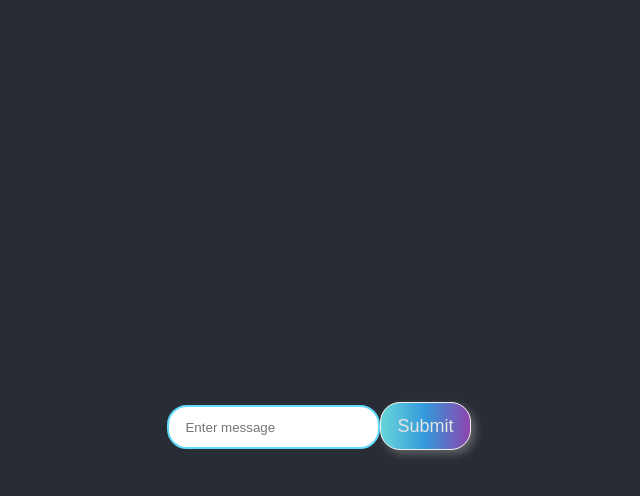
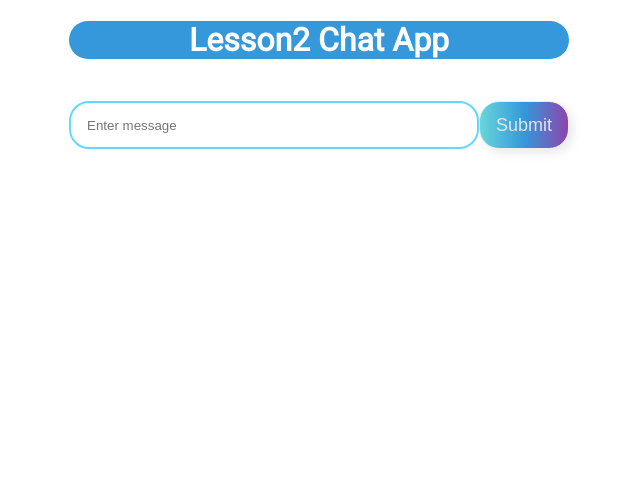
Before and after one commit to marxt2016/React, a React (Create React App) app: page / in a window 1280 px wide. Shown: the top 496 px of the page, without its empty margins (321-961 px from the left). Built offline with nearby package versions, Linux system fonts and the light colour scheme.

Commit message:
added styles

```diff
--- a/src/App.css
+++ b/src/App.css
@@ -4,14 +4,30 @@
   box-sizing: border-box;
 }
 .App {
-  text-align: center;
+  /* text-align: center; */
   font-family: "Roboto", sans-serif;
+  display: flex;
+  flex-direction: column;
+  justify-content: space-between;
+  height: 100vh;
 }
 
+.App-header {
+  background-color: #3498db;
+  overflow: visible;
+  width: 100%;
+  max-width: 500px;
+  text-align: center;
+  color: white;
+  border-radius: 20px;
+  margin: 0 auto;
+}
 .Message {
   border: 2px solid #61dafb;
   padding: 0.8rem 1rem;
   border-radius: 20px;
+  flex-grow: 1;
+  outline: none;
 }
 .Message-button {
   border: 1px solid #eee;
@@ -25,37 +41,33 @@
   font-size: large;
 }
 
-.App-logo {
-  height: 40vmin;
-  pointer-events: none;
+.Messages-list {
+  padding: 10px 0;
+  max-width: 500px;
+  width: 100%;
+  margin: 0 auto;
+  list-style: none;
+  padding-left: 0;
+  flex-grow: 1;
+  overflow: auto;
 }
 
-@media (prefers-reduced-motion: no-preference) {
-  .App-logo {
-    animation: App-logo-spin infinite 20s linear;
-  }
+.Messages-content > .text {
+  padding: 10px;
+  max-width: 400px;
+  margin: 0;
+  border-radius: 12px;
+  display: inline-block;
+}
+.Messages-content.person {
+  flex-direction: row-reverse;
+  text-align: right;
 }
 
-.App-header {
-  background-color: #282c34;
-  min-height: 100vh;
+form {
   display: flex;
-  flex-direction: column;
-  align-items: center;
-  justify-content: center;
-  font-size: calc(10px + 2vmin);
-  color: white;
+  width: 50%;
+  justify-content: space-between;
+  max-width: 500px;
+  margin: 0 auto 40px;
 }
-
-.App-link {
-  color: #61dafb;
-}
-
-@keyframes App-logo-spin {
-  from {
-    transform: rotate(0deg);
-  }
-  to {
-    transform: rotate(360deg);
-  }
-}
--- a/src/App.js
+++ b/src/App.js
@@ -25,10 +25,13 @@
 
   return (
     <div className="App">
-      <header className="App-header">
+      <main>
+        <header className="App-header">
+          <h1>Lesson2 Chat App</h1>
+        </header>
         <Messages messages={messages} />
         <Form onMessageSend={handleMessageSend} />
-      </header>
+      </main>
     </div>
   );
 }
--- a/src/components/Messages.js
+++ b/src/components/Messages.js
@@ -1,14 +1,23 @@
 import React from "react";
 const createMessage = (message, id) => {
-    const { text } = message;
+    const { text, author } = message;
+
+    let classname = 'Messages-content';
+    if (author === 'person') {
+        console.log('IF person');
+        classname += ' person';
+    }
     return (
-        <div key={id}>{text}</div>
+        <div key={id} className={`${classname}`}>
+            < div className="text" > {text}</div >
+        </div >
+
     )
 }
 
 export const Messages = ({ messages }) => {
     return (
-        <ul>
+        <ul className='Messages-list' >
             {messages.map((message, id) => createMessage(message, id))}
         </ul>
     )
```
